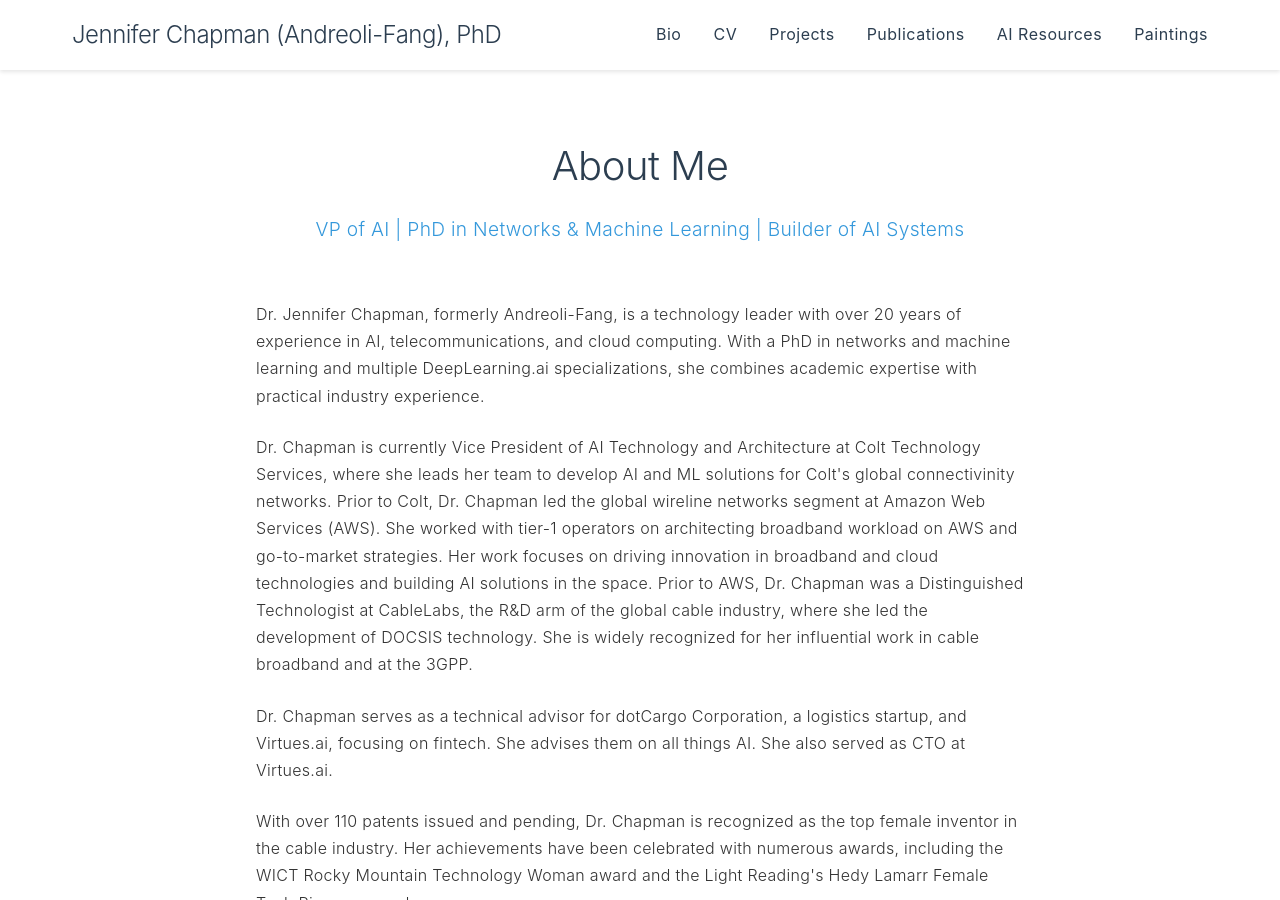
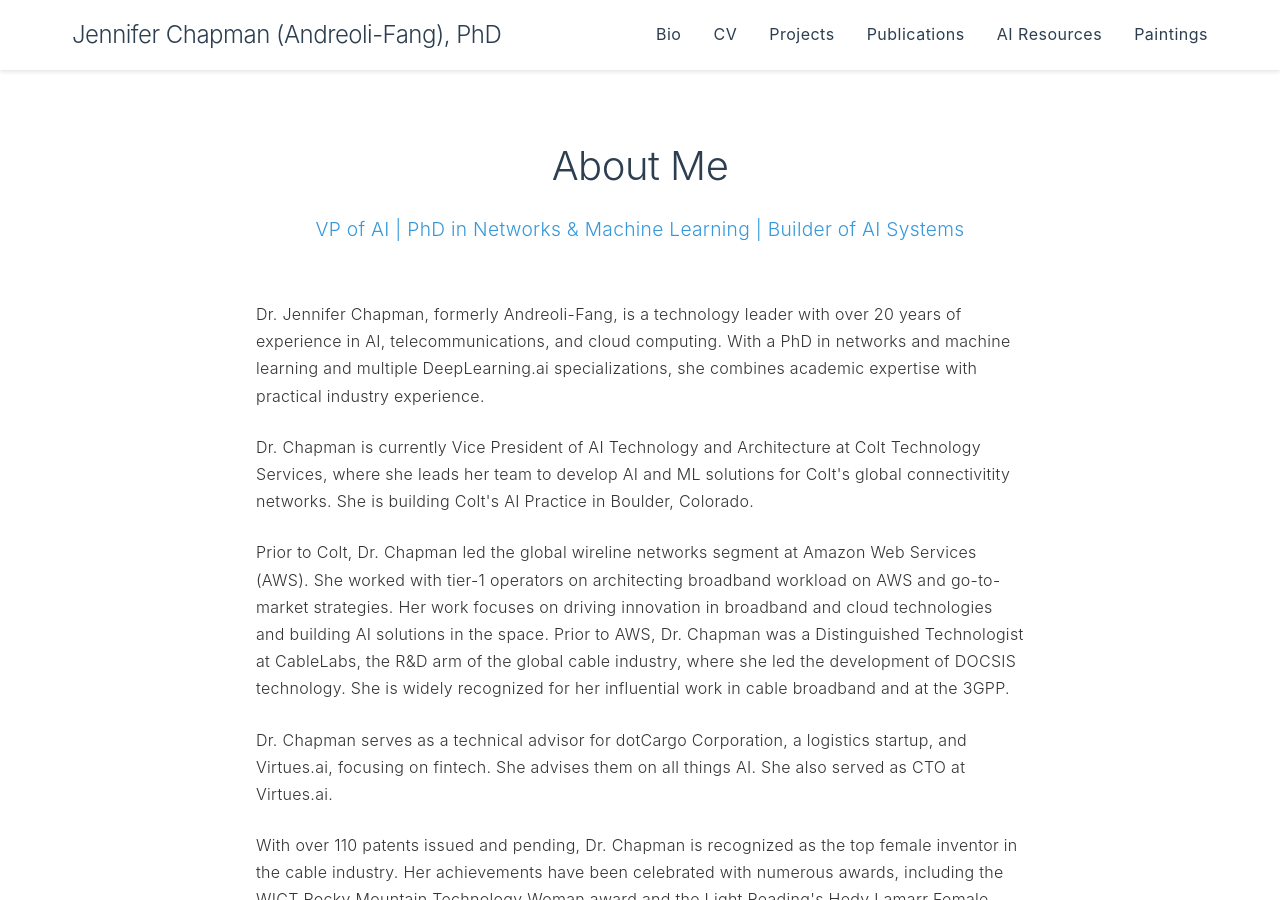
Before and after one commit to nextjen-ai/nextjen-ai.github.io, a Jekyll site: the page built from bio.md, in a window 1280 px wide and 900 px high. Built offline with Jekyll 4.4.1, drawn with Linux system fonts in a browser that asks for light colours.

Commit message:
Job updates in main, bio, cv on AI COE work at Colt

```diff
--- a/_includes/home-content.html
+++ b/_includes/home-content.html
@@ -8,7 +8,8 @@
     <h2>Hi! Bonjour! Salut!</h2>
     <p>I'm Jennifer Chapman (Andreoli-Fang), CTO and builder of AI systems. I have a PhD in networks and machine learning. I grew up listening to stories of Marie Curie and learning about protons and electrons, and building circuits on breadboards in a small town in Virginia.</p>
     <p>My focus is on building AI-powered solutions to help people and organizations. I'm currently exploring use cases of AI in logistics and finance.</p>
-    <p>My day job is at <a href="https://www.colt.com/" target="_blank">Colt Technology Services</a> where I am leading the development of AI solutions for Colt's global connectivitynetwork. Prior to Colt, I worked at AWS where I led the development of AI solutions for the cable industry. I also worked at <a href="https://www.cablelabs.com/" target="_blank">CableLabs</a>, the cable industry's R&D lab, where I led the development of DOCSIS technology, as well as mobile LTE, 5G, and Wi-Fi. If you use cable internet, you're using DOCSIS, the technology I developed!</p>
+    <p>My day job is at <a href="https://www.colt.com/" target="_blank">Colt Technology Services</a> where I am leading the development of AI solutions for Colt's global connectivity network, as well as building Colt's AI Center of Excellence. Get in touch if you know any good AI and MLOps engineers in Boulder, Colorado.</p>
+    <p>Prior to Colt, I worked at AWS where I led the development of AI solutions for the cable industry. I also worked at <a href="https://www.cablelabs.com/" target="_blank">CableLabs</a>, the cable industry's R&D lab, where I led the development of DOCSIS technology, as well as mobile LTE, 5G, and Wi-Fi. If you use cable internet, you're using DOCSIS, the technology I developed!</p>
     <p>I enjoy buliding projects, learning about fun technical challenges, and collaborating with great teams. Whether you are looking for a speaker, an advisor, a co-founder, or a collaborator, reach out and let's find a way to work together!</p>
     <p>Off work, I enjoying painting landscapes with oil in the studio and in plein air. I also enjoy running trails and paddleboard with my White Swiss Shepherd puppy Snowy. She is a little celebrity on <a href="https://www.instagram.com/snowyinboulder" target="_blank">Instagram</a>.</p>
 </section>
--- a/bio.md
+++ b/bio.md
@@ -14,7 +14,9 @@ permalink: /bio/
         <section class="bio-section">
             <p>Dr. Jennifer Chapman, formerly Andreoli-Fang, is a technology leader with over 20 years of experience in AI, telecommunications, and cloud computing. With a PhD in networks and machine learning and multiple DeepLearning.ai specializations, she combines academic expertise with practical industry experience.</p>
 
-            <p>Dr. Chapman is currently Vice President of AI Technology and Architecture at Colt Technology Services, where she leads her team to develop AI and ML solutions for Colt's global connectivinity networks. Prior to Colt, Dr. Chapman led the global wireline networks segment at Amazon Web Services (AWS). She worked with tier-1 operators on architecting broadband workload on AWS and go-to-market strategies. Her work focuses on driving innovation in broadband and cloud technologies and building AI solutions in the space. Prior to AWS, Dr. Chapman was a Distinguished Technologist at CableLabs, the R&D arm of the global cable industry, where she led the development of DOCSIS technology. She is widely recognized for her influential work in cable broadband and at the 3GPP.</p>
+            <p>Dr. Chapman is currently Vice President of AI Technology and Architecture at Colt Technology Services, where she leads her team to develop AI and ML solutions for Colt's global connectivitity networks. She is building Colt's AI Practice in Boulder, Colorado.</p>
+
+            <p>Prior to Colt, Dr. Chapman led the global wireline networks segment at Amazon Web Services (AWS). She worked with tier-1 operators on architecting broadband workload on AWS and go-to-market strategies. Her work focuses on driving innovation in broadband and cloud technologies and building AI solutions in the space. Prior to AWS, Dr. Chapman was a Distinguished Technologist at CableLabs, the R&D arm of the global cable industry, where she led the development of DOCSIS technology. She is widely recognized for her influential work in cable broadband and at the 3GPP.</p>
 
             <p>Dr. Chapman serves as a technical advisor for dotCargo Corporation, a logistics startup, and Virtues.ai, focusing on fintech. She advises them on all things AI. She also served as CTO at Virtues.ai.</p>
 
```
